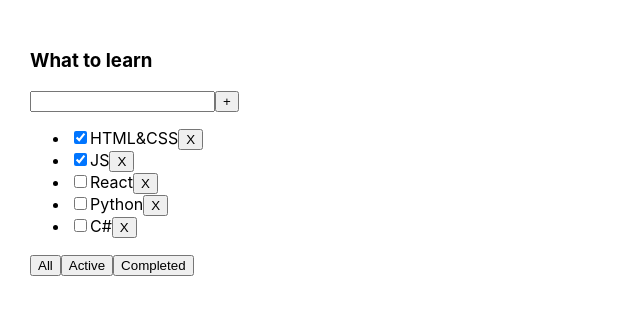
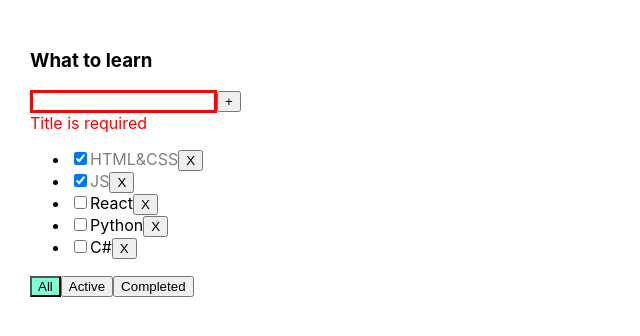
Before and after one commit to VladimirGromyko/todolist, a React (Create React App) app: page / in a window 1280 px wide. Shown: the top 336 px of the page, without its empty margins (0-640 px from the left). Built offline with nearby package versions, Linux system fonts and the light colour scheme.

Commit message:
07.12.2021 - improved all components and added simple styles

```diff
--- a/src/App.tsx
+++ b/src/App.tsx
@@ -20,30 +20,31 @@ function App() {
         {id: v1(), title: "React", isDone: false},
         {id: v1(), title: "Python", isDone: false},
         {id: v1(), title: "С#", isDone: false}
-
     ]
 
     const [tasks, setTask] = useState(initialTask)
 
-    // const [newTask, setNewTask] = useState(initialTask)
-    // const task_2: Array<TaskType> = [
-    //     {id: 4, title: "Meat", isDone: true},
-    //     {id: 5, title: "Beer", isDone: false},
-    //     {id: 6, title: "Milk", isDone: false}
-    // ]
     const removeTask = (id: string) => {
         setTask(tasks.filter(t_el => t_el.id !== id))
-        // setNewTask(newTask.filter(t_el => t_el.id !==id))
     }
     const addTask = (title: string) => {
-        setTask([{id: v1(), title, isDone: false},...tasks])
+        if (title.trim()){
+            setTask([{id: v1(), title, isDone: false}, ...tasks])
+        }
     }
     const [filter, setFilter] = useState<FilterType>('All')
+
     const addFilter = (value: FilterType) => {
         setFilter(value)
     }
+    const changeStatus = (id: string, status: boolean) => {
+        let task = tasks.map(m => {
+            return m.id === id ? {...m, isDone: status} : m
+        })
+        setTask(task)
+    }
+
     let newTask = tasks
-
     if (filter === "Active") {
         newTask = tasks.filter(t_el => !t_el.isDone)
     }
@@ -51,23 +52,14 @@ function App() {
         newTask = tasks.filter(t_el => t_el.isDone)
     }
 
-    // switch (filter) {
-    //     case "Active" :
-    //         newTask = task.filter(t_el => !t_el.isDone)
-    //         break
-    //     case "Completed" :
-    //         newTask = task.filter(t_el => t_el.isDone)
-    //         break
-    //     default:
-    //         break
-    // }
-
     return (<div className="App">
             <TodoList title={todoListTitle_1}
                       tasks={newTask}
                       removeTask={removeTask}
                       addFilter={addFilter}
-                      addTask = {addTask}
+                      addTask={addTask}
+                      changeStatus={changeStatus}
+                      filter={filter}
             />
         </div>
     )
--- /dev/null
+++ b/src/TodoList.module.css
@@ -0,0 +1,18 @@
+.error {
+    border: red 3px solid;
+}
+
+.nonError {
+}
+
+.errorMessage {
+    color: red;
+}
+
+.activeFilter {
+    background-color: aquamarine;
+}
+
+.isDone {
+    opacity: 0.5;
+}
--- a/src/TodoList.tsx
+++ b/src/TodoList.tsx
@@ -1,7 +1,9 @@
-import React, {useState} from 'react'
+import React, {ChangeEvent, useState} from 'react'
 import {FilterType, TaskType} from "./App";
 import {Button} from "./components/Button";
 import {Input} from "./components/Input";
+import s from "./TodoList.module.css"
+
 
 type TodoListPropsType = {
     title: string
@@ -9,17 +11,28 @@ type TodoListPropsType = {
     removeTask: (id: string) => void
     addFilter: (value: FilterType) => void
     addTask: (title: string) => void
+    changeStatus: (id: string, status: boolean) => void
+    filter: FilterType
 }
-export const TodoList: React.FC<TodoListPropsType> = ({
-                                                          title, tasks,
-                                                          removeTask, addFilter,
-                                                          addTask,
-                                                      }) => {
+export const TodoList = ({
+                             title, tasks, removeTask, addFilter, addTask,
+                             changeStatus, filter, ...props
+                         }: TodoListPropsType) => {
 
     const [newTitle, setNewTitle] = useState('')
+    const [error, setError] = useState<string | boolean>('Title is required')
+
     const addTaskHandler = () => {
-        addTask(newTitle)
-        setNewTitle('')
+        let trimNewTitle = newTitle.trim()
+        if (trimNewTitle && trimNewTitle.length < 15) {
+            addTask(trimNewTitle)
+            setNewTitle('')
+            setError(false)
+        } else if (trimNewTitle.length > 15) {
+        } else {
+            setError('Title is required')
+            setNewTitle('')
+        }
     }
     const addFilterTaskHandler = (value: FilterType) => {
         addFilter(value)
@@ -27,33 +40,41 @@ export const TodoList: React.FC<TodoListPropsType> = ({
     const removeTaskHandler = (tId: string) => {
         removeTask(tId)
     }
+    const onChangeCheckboxHandler = (elId: string, e: ChangeEvent<HTMLInputElement>) => {
+        changeStatus(elId, e.currentTarget.checked)
+    }
 
     return (
         <div>
             <h3>{title}</h3>
             <div>
-                <Input newTitle={newTitle} setNewTitle={setNewTitle} addTask={addTask}/>
-                <Button name={'+'} callBack={addTaskHandler}/>
+                <Input newTitle={newTitle} setNewTitle={setNewTitle} addTask={addTask} setError={setError}
+                       error={error}/>
+                {/*<Button name={'+'} callBack={addTaskHandler}/>*/}
+                <button onClick={addTaskHandler}>+</button>
+                {error && <div className={s.errorMessage}>{error}</div>}
             </div>
             <ul>
                 {tasks.map(el => {
-
                     return (
                         <li key={el.id}>
                             <input type="checkbox"
-                                   checked={el.isDone}/>
-                            <span>
+                                   checked={el.isDone}
+                                   onChange={(e) => onChangeCheckboxHandler(el.id, e)}
+                            />
+                            <span className={el.isDone ? s.isDone : ''}>
                                 {el.title}
                             </span>
-                            <Button name='X' callBack={() => removeTaskHandler(el.id)}/>
+                            <button onClick={() => removeTaskHandler(el.id)}>X</button>
+                            {/*  <Button name='X' callBack={() => removeTaskHandler(el.id)}/>*/}
                         </li>
                     )
                 })}
             </ul>
             <div>
-                <Button name={'All'} callBack={() => addFilterTaskHandler('All')}/>
-                <Button name={'Active'} callBack={() => addFilterTaskHandler('Active')}/>
-                <Button name={'Completed'} callBack={() => addFilterTaskHandler('Completed')}/>
+                <Button name={'All'} filter={filter} callBack={() => addFilterTaskHandler('All')}/>
+                <Button name={'Active'} filter={filter} callBack={() => addFilterTaskHandler('Active')}/>
+                <Button name={'Completed'} filter={filter} callBack={() => addFilterTaskHandler('Completed')}/>
             </div>
         </div>
     )
--- a/src/components/Button.tsx
+++ b/src/components/Button.tsx
@@ -1,12 +1,16 @@
 import React from "react"
+import s from './../TodoList.module.css'
+import {FilterType} from "../App";
 
 type ButtonPropsType = {
     name: string
+    filter: FilterType
     callBack: () => void
+
 }
-export const Button = ({name, callBack, ...props}: ButtonPropsType) => {
+export const Button = ({name, callBack, filter, ...props}: ButtonPropsType) => {
     const onClickHandler = () => {
         callBack()
     }
-    return <button onClick={onClickHandler}>{name}</button>
+    return <button className={filter===name ? s.activeFilter : ''} onClick={onClickHandler}>{name}</button>
 }
--- a/src/components/Input.tsx
+++ b/src/components/Input.tsx
@@ -1,27 +1,41 @@
 import React, {ChangeEvent, KeyboardEvent} from 'react';
+import s from './../TodoList.module.css'
 
 type InputPropsType = {
     newTitle: string
     setNewTitle: (newTitle: string) => void
     addTask: (title: string) => void
+    setError: (error: string | boolean) => void
+    error: string | boolean
 }
-export const Input = ({newTitle, setNewTitle, addTask, ...props}: InputPropsType) => {
+export const Input = ({newTitle, setNewTitle, addTask, setError, error, ...props}: InputPropsType) => {
 
     const onChangeTaskHandler = (e: ChangeEvent<HTMLInputElement>) => {
         setNewTitle(e.currentTarget.value)
+
+        if (e.currentTarget.value.trim().length < 1) {
+            setError('No title! Please enter title')
+        } else if (newTitle.trim().length >= 15) {
+            setError('Title is too long')
+        } else {
+            setError(false)
+        }
     }
     const onKeyPressTaskHandler = (e: KeyboardEvent<HTMLInputElement>) => {
         // if (e.ctrlKey) {
         if (e.key === 'Enter') {
-            addTask(newTitle)
-            setNewTitle('')
+            if (newTitle.trim().length < 15) {
+                addTask(newTitle)
+                setNewTitle('')
+                setError('Title is required')
+            }
         }
     }
 
     return (
         <input value={newTitle}
+               className={error ? s.error : s.nonError}
                onChange={onChangeTaskHandler}
                onKeyPress={onKeyPressTaskHandler}/>
-
     );
 };
```
Also changed, not shown: src/App.css (line endings or trailing spaces).
